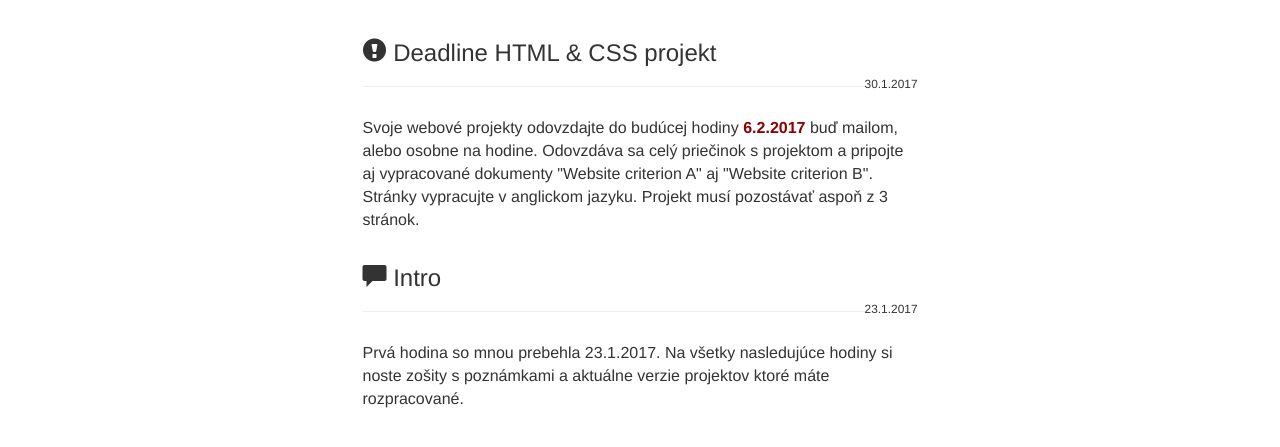
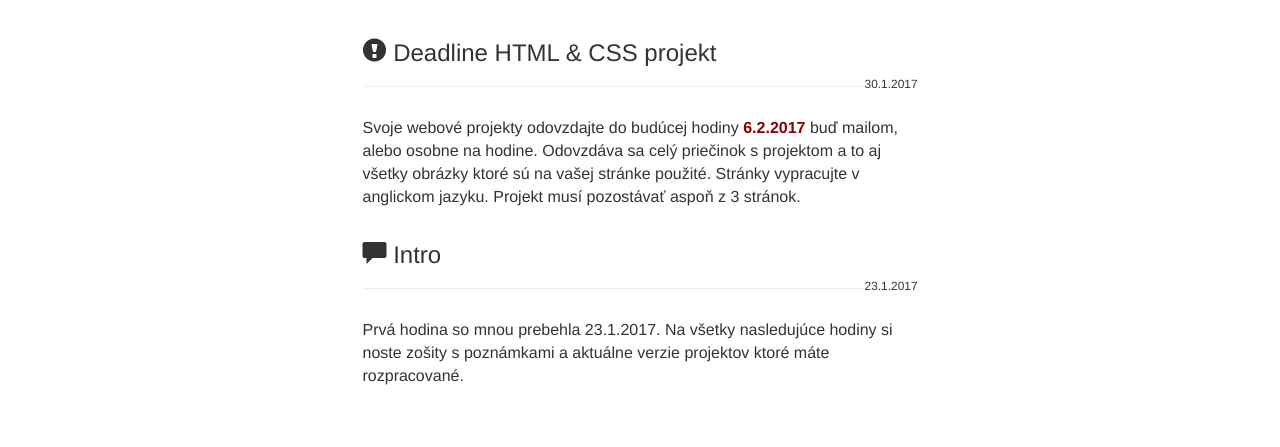
Before and after one commit to tibenskaviktoria/tibenskaviktoria.github.io, a plain HTML site: page index.html in a window 1280 px wide. Shown: the part 53-500 px from the top of the page. Drawn offline with Linux system fonts and the light colour scheme.

Commit message:
deadline zmena textu

```diff
--- a/index.html
+++ b/index.html
@@ -65,7 +65,7 @@
 
                 <h3><span class="glyphicon glyphicon-exclamation-sign"></span> Deadline HTML & CSS projekt</h3>
                 <small class="pull-right">30.1.2017</small><hr>
-                <p class="announcement-text">Svoje webové projekty odovzdajte do budúcej hodiny <b style="color: darkred">6.2.2017</b> buď mailom, alebo osobne na hodine. Odovzdáva sa celý priečinok s projektom a pripojte aj vypracované dokumenty "Website criterion A" aj "Website criterion B". Stránky vypracujte v anglickom jazyku. Projekt musí pozostávať aspoň z 3 stránok.</p>
+                <p class="announcement-text">Svoje webové projekty odovzdajte do budúcej hodiny <b style="color: darkred">6.2.2017</b> buď mailom, alebo osobne na hodine. Odovzdáva sa celý priečinok s projektom a to aj všetky obrázky ktoré sú na vašej stránke použité. Stránky vypracujte v anglickom jazyku. Projekt musí pozostávať aspoň z 3 stránok.</p>
 
             </div>
         </div>
```
